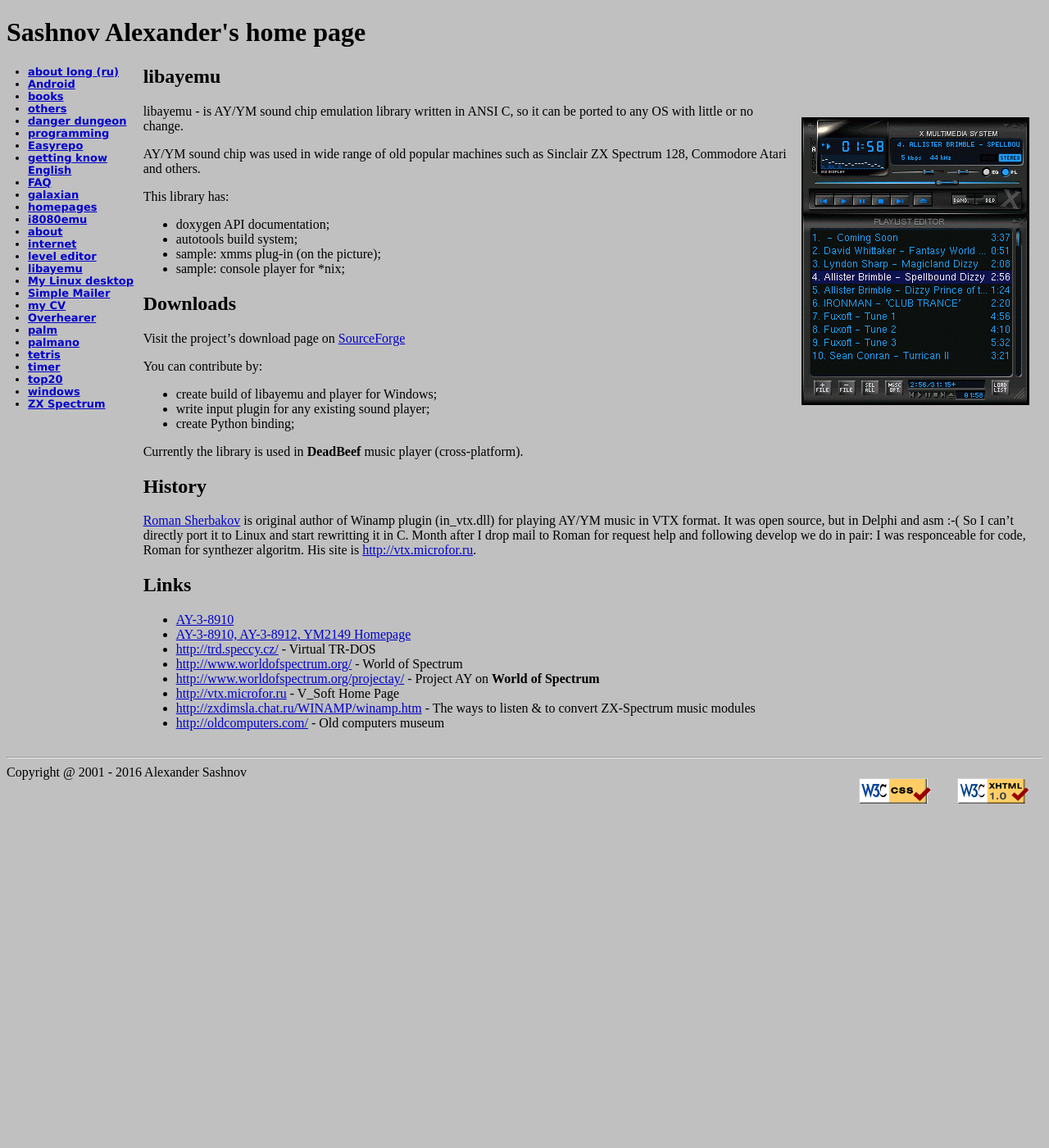
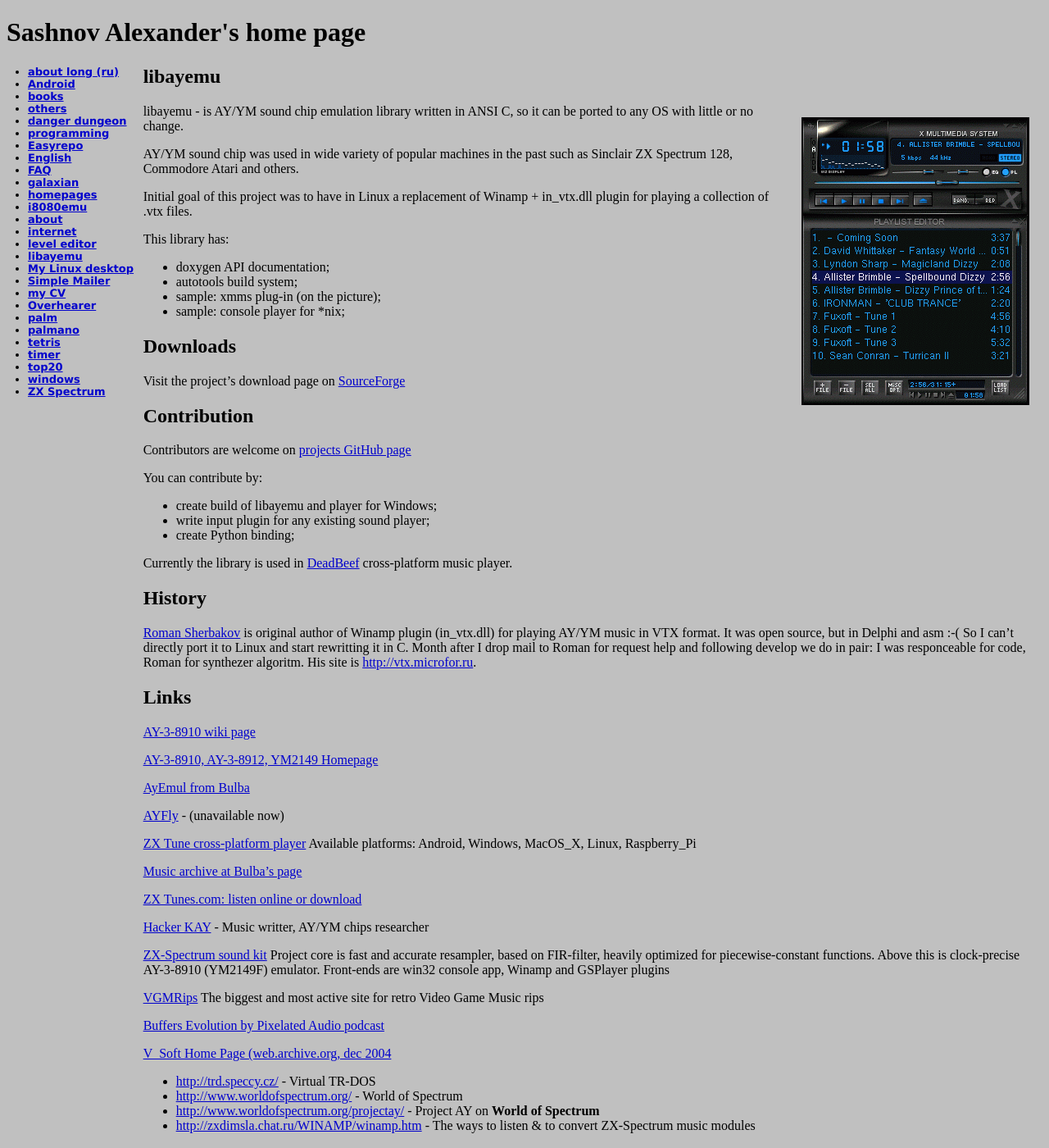
Before and after one commit to asashnov/asashnov.github.io, a Jekyll site: the page built from libayemu.md, in a window 1280 px wide and 1400 px high. Shown: the whole window at 82% size. Built offline with Jekyll 4.4.1, drawn with Linux system fonts in a browser that asks for light colours; some of the changed text lies outside the part shown.

Commit message:
Palmano: link to GitHub libayemu: link to GitHub, V_Soft link to web.archive.org

```diff
--- a/english.md
+++ b/english.md
@@ -1,5 +1,5 @@
 ---
-title: getting know English
+title: English
 description: Here are my suggestions how to get started with English
 keywords: English
 layout: default
--- a/libayemu.md
+++ b/libayemu.md
@@ -15,15 +14,18 @@ libayemu
 libayemu - is AY/YM sound chip emulation library written in ANSI C,
 so it can be ported to any OS with little or no change.
 
-AY/YM sound chip was used in wide range of old popular machines
+AY/YM sound chip was used in wide variety of popular machines in the past
 such as Sinclair ZX Spectrum 128, Commodore Atari and others.
 
+Initial goal of this project was to have in Linux a replacement of
+Winamp + in_vtx.dll plugin for playing a collection of .vtx files.
 
 This library has:
  - doxygen API documentation;
  - autotools build system;
  - sample: xmms plug-in (on the picture);
  - sample: console player for *nix;
+
 
 Downloads
 --
@@ -32,18 +34,25 @@ Visit the project's download page on
  <a href="http://sourceforge.net/project/showfiles.php?group_id=107596">SourceForge</a>
 
 
+Contribution
+---
+
+Contributors are welcome on
+[projects GitHub page](https://github.com/asashnov/libayemu)
+
 You can contribute by:
  - create build of libayemu and player for Windows;
  - write input plugin for any existing sound player;
  - create Python binding;
 
-Currently the library is used in **DeadBeef** music player (cross-platform).
+Currently the library is used in
+[DeadBeef](http://deadbeef.sourceforge.net/) cross-platform music player.
 
 
 History
 --
 
-<a href="mailto:v_soft@microfor.ru">Roman Sherbakov</a> is original author of
+<a href="mailto:v_soft@nm.ru">Roman Sherbakov</a> is original author of
 Winamp plugin (in_vtx.dll) for playing AY/YM music in VTX format.
 It was open source, but in Delphi and asm :-(  So I can't directly
 port it to Linux and start rewritting it in C. Month after I drop
@@ -53,11 +62,39 @@ His site is <a href="http://vtx.microfor.ru">http://vtx.microfor.ru</a>.
 
 
 ## Links
- - [AY-3-8910](https://ru.wikipedia.org/wiki/AY-3-8910)
- - [AY-3-8910, AY-3-8912, YM2149 Homepage](http://bulba.untergrund.net/)
+
+[AY-3-8910 wiki page](https://ru.wikipedia.org/wiki/AY-3-8910)
+
+[AY-3-8910, AY-3-8912, YM2149 Homepage](http://bulba.untergrund.net/)
+
+[AyEmul from Bulba](http://bulba.untergrund.net/emulator_e.htm)
+
+[AYFly](http://code.google.com/p/ayfly) - (unavailable now)
+
+[ZX Tune cross-platform player](http://zxtune.bitbucket.org/)
+Available platforms: Android, Windows, MacOS_X, Linux, Raspberry_Pi
+
+[Music archive at Bulba's page](http://bulba.untergrund.net/music_e.htm)
+
+[ZX Tunes.com: listen online or download](http://zxtunes.com/)
+
+[Hacker KAY](http://kay27.narod.ru/) - Music writter, AY/YM chips researcher
+
+[ZX-Spectrum sound kit](https://sourceforge.net/projects/zxssk/)
+Project core is fast and accurate resampler, based on FIR-filter, heavily optimized for piecewise-constant functions. Above this is clock-precise AY-3-8910 (YM2149F) emulator. Front-ends are win32 console app, Winamp and GSPlayer plugins
+
+[VGMRips](https://vgmrips.net/)
+The biggest and most active site for retro Video Game Music rips
+
+[Buffers Evolution by Pixelated Audio podcast](http://pixelatedaudio.com/buffers-evolution/)
+
+[V_Soft Home Page (web.archive.org, dec 2004](http://web.archive.org/web/20041202182909/http://vtx.microfor.ru/)
+
  - <a href="http://trd.speccy.cz/">http://trd.speccy.cz/</a> -  Virtual TR-DOS
  - <a href="http://www.worldofspectrum.org/">http://www.worldofspectrum.org/</a> -  World of Spectrum
  - <a href="http://www.worldofspectrum.org/projectay/">http://www.worldofspectrum.org/projectay/</a> -  Project AY on <b>World of Spectrum</b>
- - <a href="http://vtx.microfor.ru">http://vtx.microfor.ru</a> -  V_Soft Home Page
  - <a href="http://zxdimsla.chat.ru/WINAMP/winamp.htm">http://zxdimsla.chat.ru/WINAMP/winamp.htm</a> -  The ways to listen &amp; to convert ZX-Spectrum music modules
  - <a href="http://oldcomputers.com/">http://oldcomputers.com/</a> -  Old computers museum
+
+ - [AY Fly !](https://github.com/l29ah/ayfly)
+    Supports VTX and all formats wich Bulba support and more
```
Also changed, not shown: other parts of libayemu.md (+0 -1 lines), palmano.md (+7 -0 lines), zx.md (+5 -0 lines), 1 other file.
